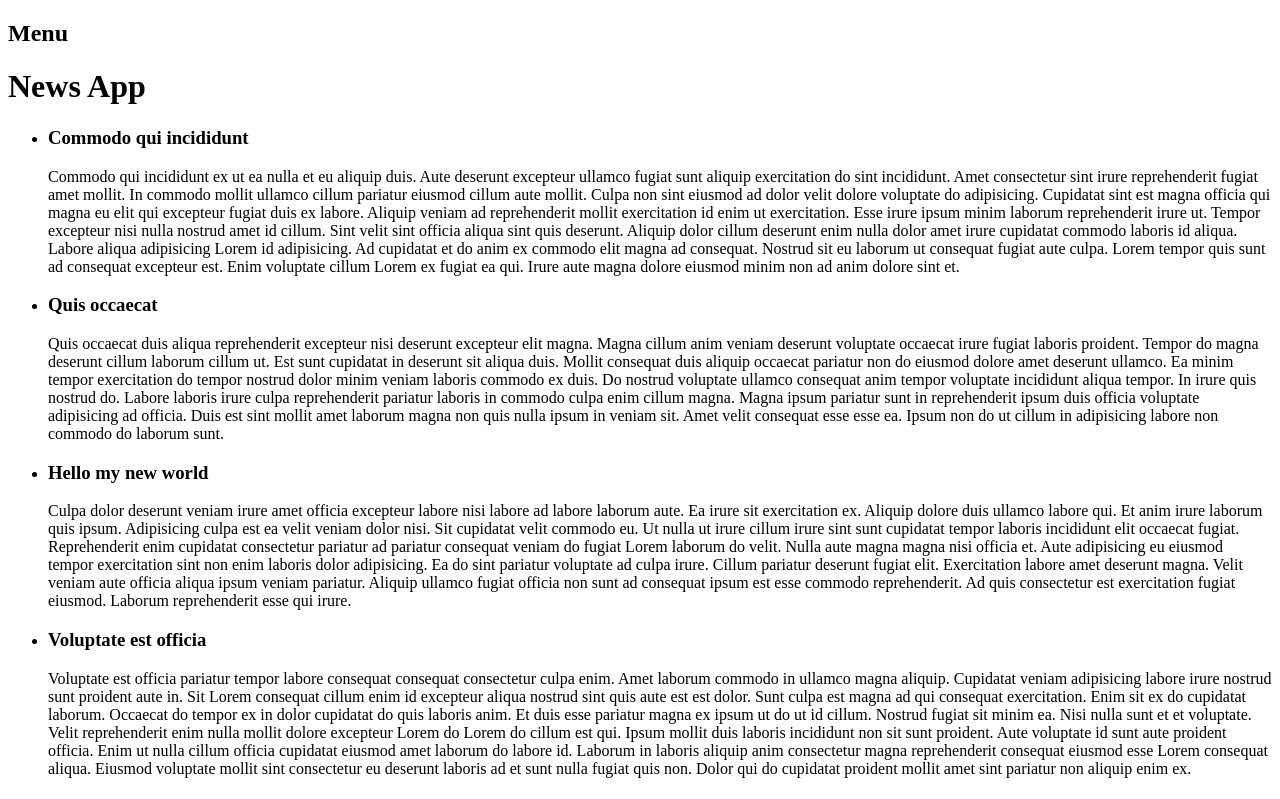
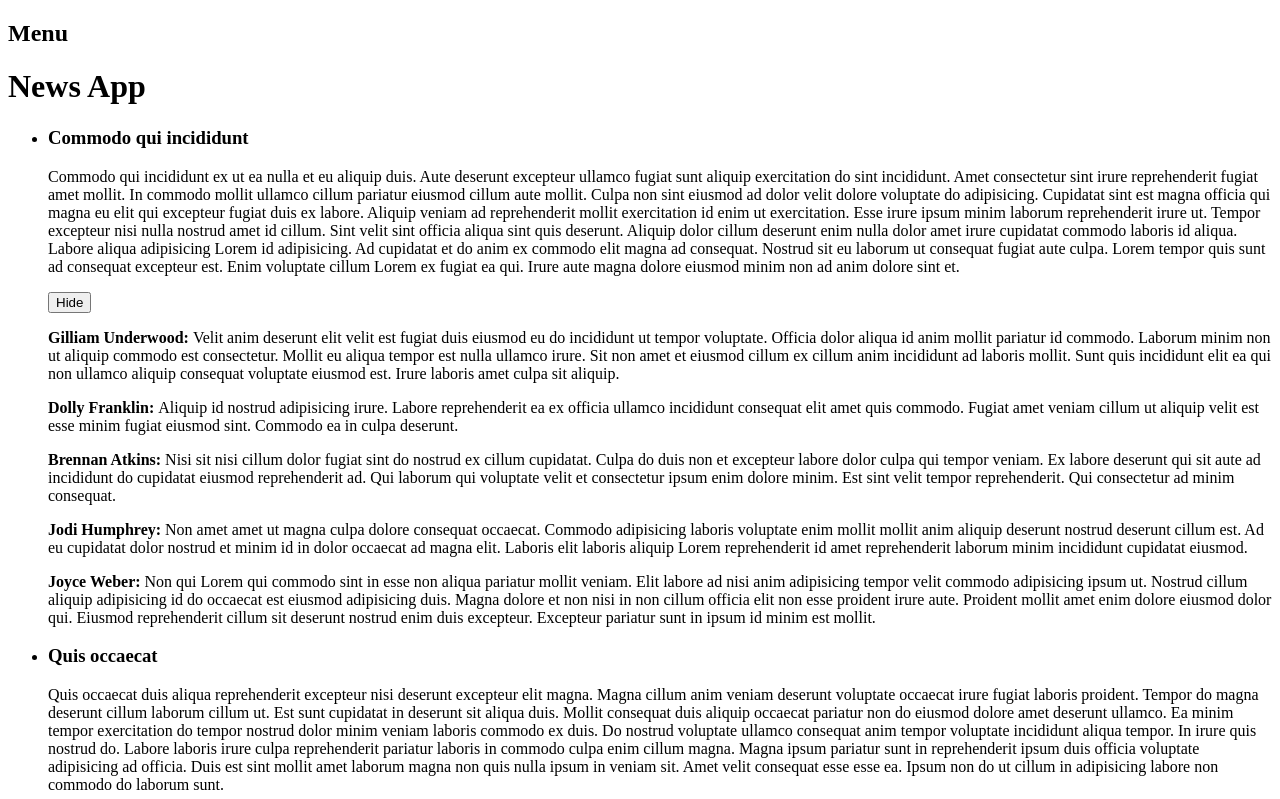
Before and after one commit to romabelka/js_ru_14_08, a React app: page / in a window 1280 px wide. Shown: the top 799 px of the page. Built offline with nearby package versions, Linux system fonts and the light colour scheme.

Commit message:
lesson-01

```diff
--- a/src/Article.js
+++ b/src/Article.js
@@ -5,19 +5,9 @@ class Article extends Component {
         super(props)
 
         this.state = {
-            isOpen: true
+            isOpen: true,
+            isShown: true
         }
-    }
-
-    render() {
-        const {article} = this.props
-
-        return (
-            <div>
-                <h3 onClick = {this.handleClick}>{article.title}</h3>
-                {this.getBody()}
-            </div>
-        )
     }
 
     handleClick = () => {
@@ -26,8 +16,40 @@ class Article extends Component {
         })
     }
 
+    toggleComments = () => {
+        this.setState({
+            isShown: !this.state.isShown
+        })
+    }
+
+    getComments(article) {
+        return this.state.isShown && article.comments.map(item => <p key={item.id}><b>{`${item.user}: `}</b>{item.text}</p>);
+    }
+
     getBody() {
         return this.state.isOpen && <p>{this.props.article.text}</p>
+    }
+
+    render() {
+        const {article} = this.props
+        let buttonText = this.state.isShown ? 'Hide' : 'Show'
+
+        let button = null;
+        let comments = null;
+
+        if (article.comments) {
+            button = <button onClick={this.toggleComments}>{buttonText}</button>
+            comments = this.getComments(article);
+        }
+
+        return (
+            <div>
+                <h3 onClick = {this.handleClick}>{article.title}</h3>
+                {this.getBody()}
+                {button}
+                {comments}
+            </div>
+        )
     }
 }
 
```
Also changed, not shown: src/ArticleList.js (line endings or trailing spaces).
